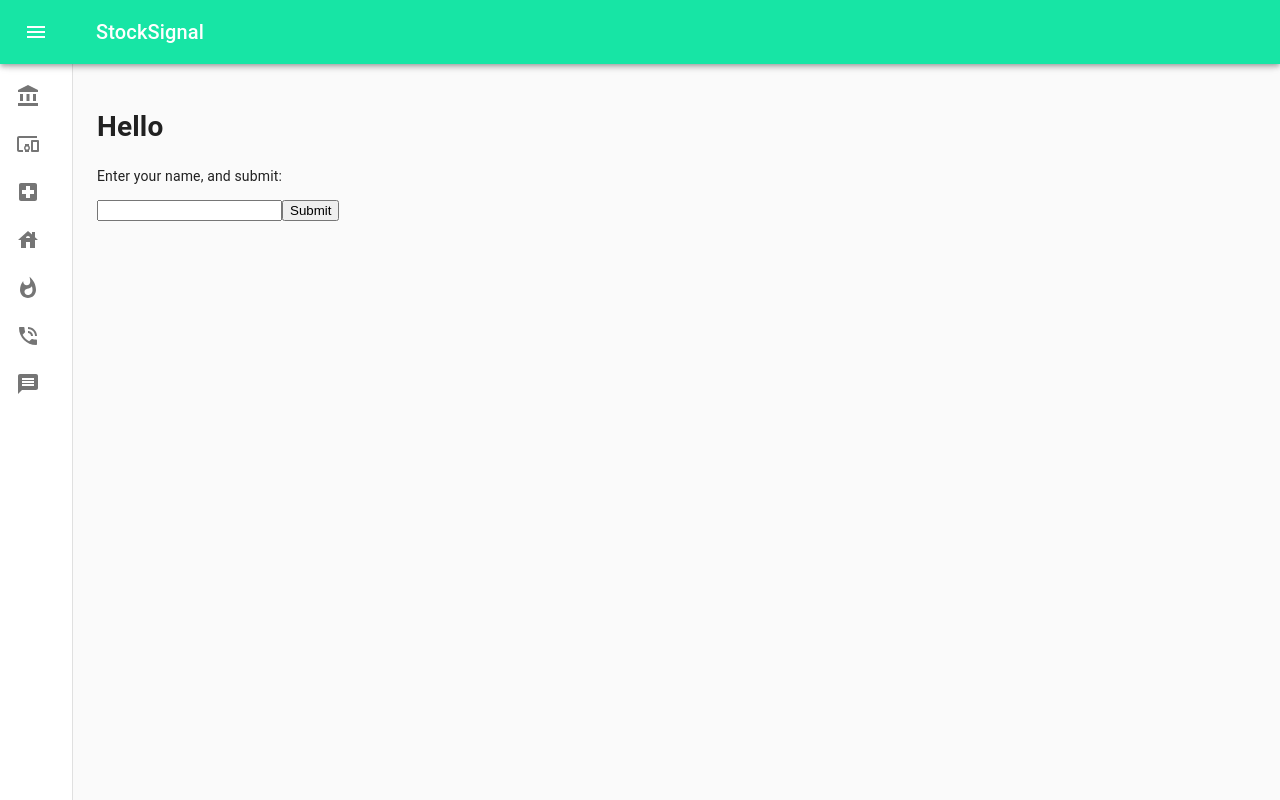
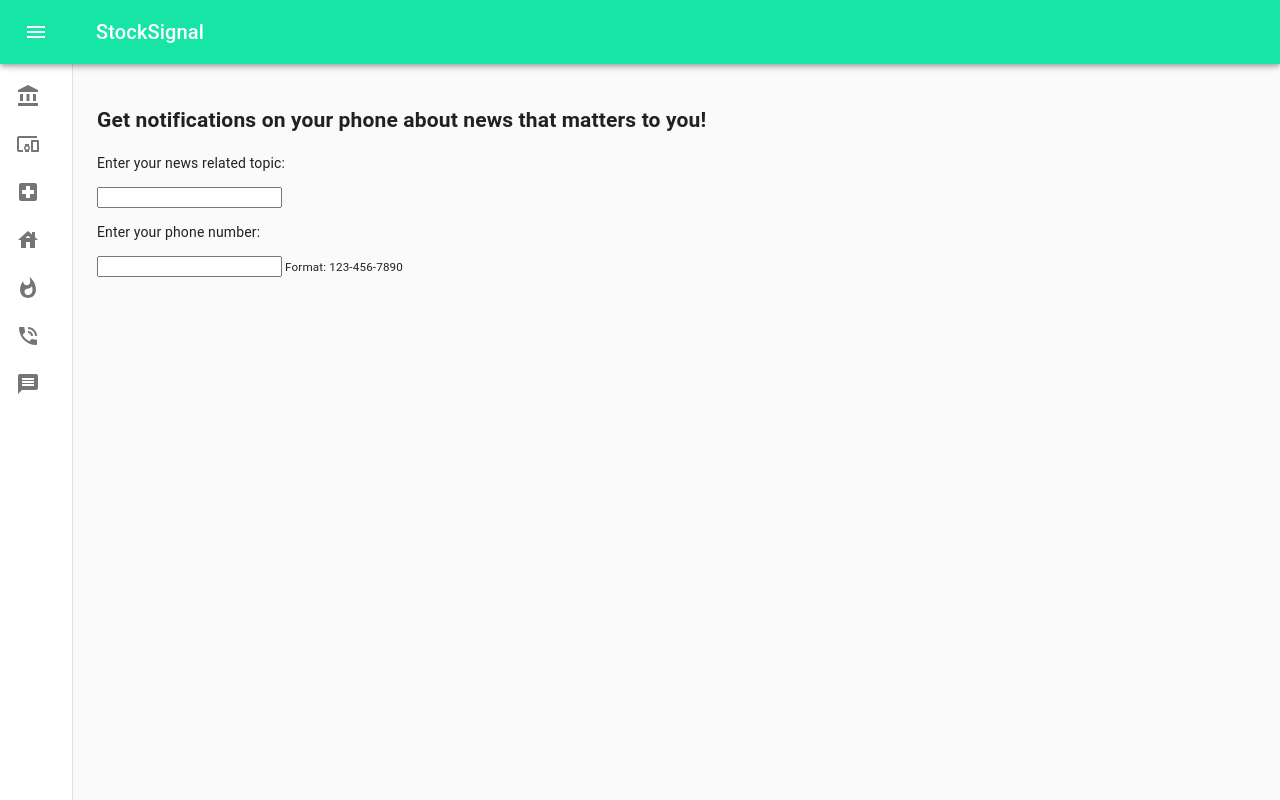
Before and after one commit to numankh/UrNews, a React (Create React App) app: page /msgs in a window 1280 px wide. Built offline with nearby package versions, Linux system fonts and the light colour scheme.

Commit message:
modified base two field form

```diff
--- a/src/pages/TextMsgs.js
+++ b/src/pages/TextMsgs.js
@@ -1,35 +1,42 @@
 import React from 'react';
-import ReactDOM from 'react-dom';
-
 class MyForm extends React.Component {
   constructor(props) {
     super(props);
     this.state = {
-      phone_number: ''
+      topic: '',
+      phone: null,
     };
   }
-  mySubmitHandler = (event) => {
-    event.preventDefault();
-    alert("You are submitting " + this.state.phone_number);
-  }
   myChangeHandler = (event) => {
-    this.setState({phone_number: event.target.value});
+    let nam = event.target.name;
+    let val = event.target.value;
+    this.setState({[nam]: val});
   }
   render() {
     return (
-      <form onSubmit={this.mySubmitHandler}>
-      <h1>Hello {this.state.phone_number}</h1>
-      <p>Enter your name, and submit:</p>
+      <form>
+        <h2>Get notifications on your phone about news that matters to you!</h2>
+        <p>Enter your news related topic:</p>
         <input
           type='text'
+          name='topic'
           onChange={this.myChangeHandler}
         />
+        <p>Enter your phone number:</p>
         <input
-        type='submit'
+          type="tel"
+          id="phone"
+          name="phone"
+          pattern="[0-9]{3}-[0-9]{3}-[0-9]{4}"
+          required
+          onChange={this.myChangeHandler}
           />
+        <small> Format: 123-456-7890</small>
       </form>
+
     );
   }
 }
 
+
 export default MyForm
```
Lines whose indentation alone changed are shown as unchanged.
